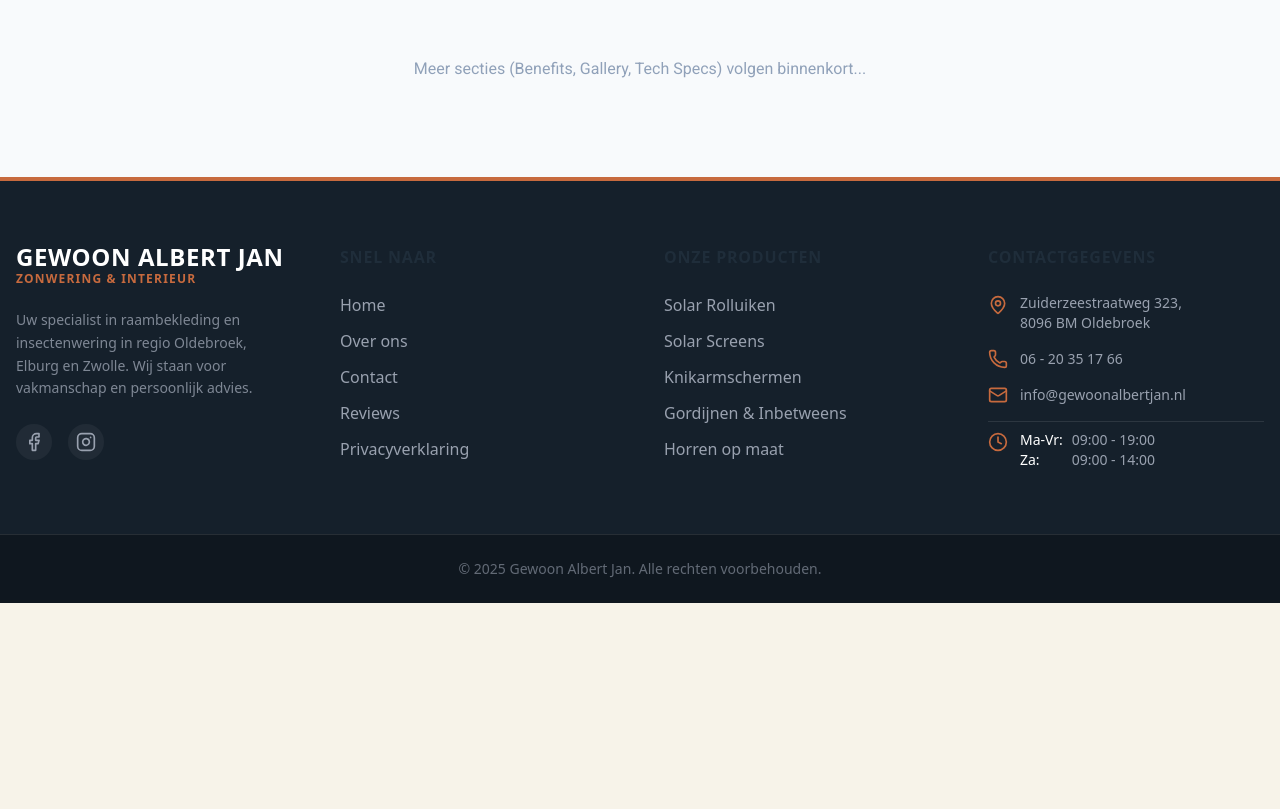
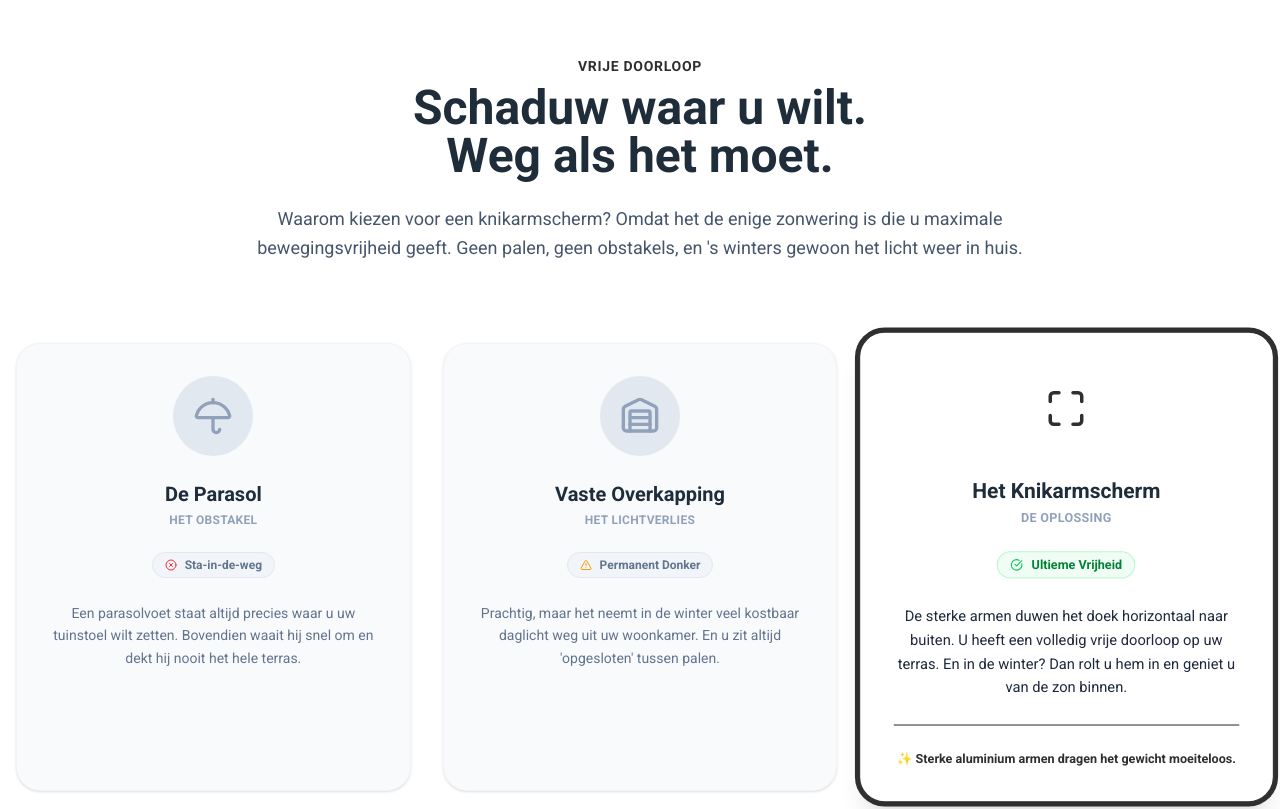
Before and after one commit to aronb77/GewoonAlbertJan, a Next.js app: page /knikarmschermen in a window 1280 px wide. Shown: the part 840-1649 px from the top of the page. Before the commit the page ends 1443 px from the top, so only its background shows below. Built offline with nearby package versions, Linux system fonts and the light colour scheme.

Commit message:
Feat: Add AwningsFreeSpace comparison section

```diff
--- a/src/app/knikarmschermen/page.tsx
+++ b/src/app/knikarmschermen/page.tsx
@@ -1,9 +1,11 @@
 import AwningsHero from "@/components/sections/AwningsHero";
+import AwningsFreeSpace from "@/components/sections/AwningsFreeSpace";
 
 export default function AwningsPage() {
     return (
         <main>
             <AwningsHero />
+            <AwningsFreeSpace />
             {/* Placeholder for future sections */}
             <div className="py-24 text-center text-slate-400 bg-slate-50 border-t border-slate-200">
                 <p>Meer secties (Benefits, Gallery, Tech Specs) volgen binnenkort...</p>
--- /dev/null
+++ b/src/components/sections/AwningsFreeSpace.tsx
@@ -0,0 +1,120 @@
+"use client";
+
+import React from "react";
+import { motion } from "framer-motion";
+import { Umbrella, Warehouse, CheckCircle, XCircle, AlertTriangle, Maximize } from "lucide-react";
+
+const options = [
+    {
+        title: "De Parasol",
+        subtitle: "Het Obstakel",
+        icon: Umbrella,
+        status: "Sta-in-de-weg",
+        statusColor: "text-red-500",
+        statusIcon: XCircle,
+        desc: "Een parasolvoet staat altijd precies waar u uw tuinstoel wilt zetten. Bovendien waait hij snel om en dekt hij nooit het hele terras.",
+        bg: "bg-slate-50",
+        border: "border-slate-100",
+        textColor: "text-slate-500"
+    },
+    {
+        title: "Vaste Overkapping",
+        subtitle: "Het Lichtverlies",
+        icon: Warehouse, // Using Warehouse as a proxy for a solid structure/veranda
+        status: "Permanent Donker",
+        statusColor: "text-amber-500",
+        statusIcon: AlertTriangle,
+        desc: "Prachtig, maar het neemt in de winter veel kostbaar daglicht weg uit uw woonkamer. En u zit altijd 'opgesloten' tussen palen.",
+        bg: "bg-slate-50",
+        border: "border-slate-100",
+        textColor: "text-slate-500"
+    },
+    {
+        title: "Het Knikarmscherm",
+        subtitle: "De Oplossing",
+        icon: Maximize, // Represents expansion/awning
+        status: "Ultieme Vrijheid",
+        statusColor: "text-green-500",
+        statusIcon: CheckCircle,
+        desc: "De sterke armen duwen het doek horizontaal naar buiten. U heeft een volledig vrije doorloop op uw terras. En in de winter? Dan rolt u hem in en geniet u van de zon binnen.",
+        bg: "bg-white",
+        border: "border-secondary-200 ring-4 ring-secondary-50",
+        textColor: "text-slate-800",
+        highlight: true
+    }
+];
+
+const AwningsFreeSpace = () => {
+    return (
+        <section className="py-24 bg-white overflow-hidden">
+            <div className="container mx-auto px-4">
+
+                {/* 1. Header Content */}
+                <div className="max-w-3xl mx-auto text-center mb-20">
+                    <motion.div
+                        initial={{ opacity: 0, y: 20 }}
+                        whileInView={{ opacity: 1, y: 0 }}
+                        viewport={{ once: true }}
+                    >
+                        <span className="text-secondary-500 font-bold uppercase tracking-wider mb-2 block text-sm">Vrije Doorloop</span>
+                        <h2 className="text-3xl md:text-5xl font-bold font-robotoslab text-slate-900 mb-6">
+                            Schaduw waar u wilt. <br className="hidden md:block" />
+                            <span className="text-secondary-500">Weg als het moet.</span>
+                        </h2>
+                        <p className="text-slate-600 text-lg leading-relaxed">
+                            Waarom kiezen voor een knikarmscherm? Omdat het de enige zonwering is die u maximale bewegingsvrijheid geeft. Geen palen, geen obstakels, en 's winters gewoon het licht weer in huis.
+                        </p>
+                    </motion.div>
+                </div>
+
+                {/* 2. The Comparison Cards */}
+                <div className="grid md:grid-cols-3 gap-8 items-stretch">
+                    {options.map((opt, idx) => (
+                        <motion.div
+                            key={idx}
+                            initial={{ opacity: 0, y: 30 }}
+                            whileInView={{ opacity: 1, y: 0 }}
+                            viewport={{ once: true }}
+                            transition={{ delay: idx * 0.2 }}
+                            className={`relative rounded-3xl p-8 flex flex-col items-center text-center border transition-all duration-300 ${opt.bg} ${opt.border} ${opt.highlight ? "shadow-xl scale-105 z-10" : "shadow-sm hover:shadow-md"}`}
+                        >
+                            {/* Icon Circle */}
+                            <div className={`w-20 h-20 rounded-full flex items-center justify-center mb-6 text-3xl ${opt.highlight ? "bg-secondary-100 text-secondary-600" : "bg-slate-200 text-slate-400"}`}>
+                                <opt.icon className="w-10 h-10" />
+                            </div>
+
+                            <h3 className={`text-xl font-bold mb-1 ${opt.highlight ? "text-slate-900" : "text-slate-400"}`}>
+                                {opt.title}
+                            </h3>
+                            <span className="text-xs font-bold uppercase tracking-wide text-slate-400 mb-6 block">
+                                {opt.subtitle}
+                            </span>
+
+                            {/* Status Badge */}
+                            <div className={`inline-flex items-center gap-2 px-3 py-1 rounded-full text-xs font-bold mb-6 border ${opt.highlight ? "bg-green-50 text-green-700 border-green-200" : "bg-slate-100 text-slate-500 border-slate-200"}`}>
+                                <opt.statusIcon className={`w-3 h-3 ${opt.statusColor}`} />
+                                {opt.status}
+                            </div>
+
+                            <p className={`text-sm leading-relaxed mb-6 ${opt.textColor}`}>
+                                {opt.desc}
+                            </p>
+
+                            {/* Extra Feature Highlight for Awning */}
+                            {opt.highlight && (
+                                <div className="mt-auto pt-6 border-t border-secondary-100 w-full animate-pulse-slow">
+                                    <p className="text-xs font-bold text-secondary-600">
+                                        ✨ Sterke aluminium armen dragen het gewicht moeiteloos.
+                                    </p>
+                                </div>
+                            )}
+                        </motion.div>
+                    ))}
+                </div>
+
+            </div>
+        </section>
+    );
+};
+
+export default AwningsFreeSpace;
```
